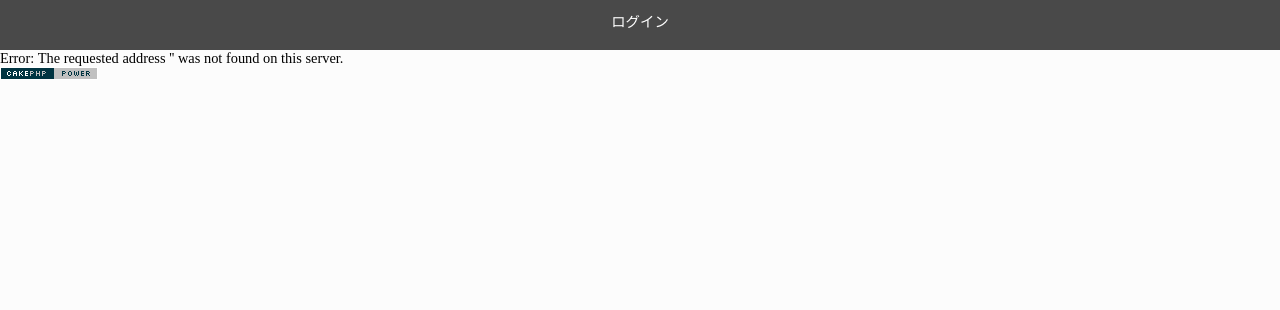
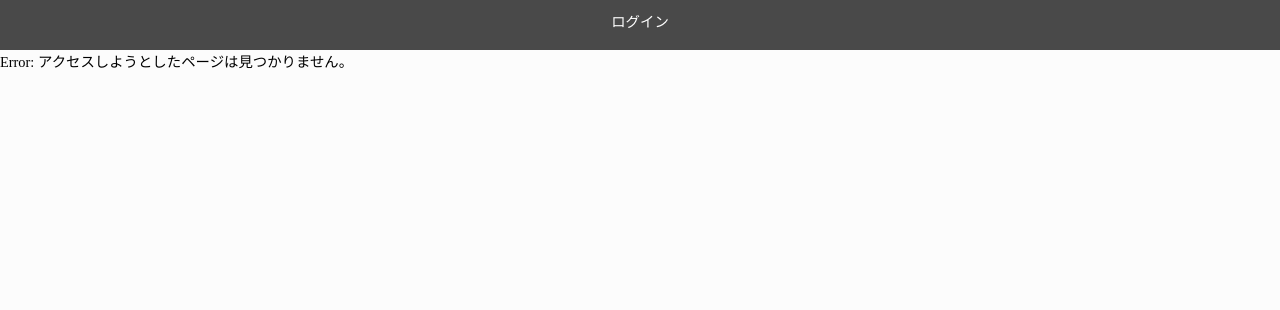
Before and after one commit to me-ta-tag/November_festival, a CakePHP app: the page made by app/View/Errors/error400.ctp in a window 1280 px wide. Shown: the top 310 px of the page. Run offline with PHP 8.4 and a stand-in for CakePHP, Linux system fonts and the light colour scheme; the template is opened without the code that fills it, so the values that code supplies are empty; some libraries are stand-ins or nearby versions.

Commit message:
公開用の設定を行いました

```diff
--- a/app/Config/core.php
+++ b/app/Config/core.php
@@ -31,7 +31,7 @@
  * In production mode, flash messages redirect after a time interval.
  * In development mode, you need to click the flash message to continue.
  */
-	Configure::write('debug', 2);
+	Configure::write('debug', 0);
 
 /**
  * Configure the Error handler used to handle errors for your application. By default
--- a/app/Config/routes.php
+++ b/app/Config/routes.php
@@ -24,12 +24,13 @@
  * its action called 'display', and we pass a param to select the view file
  * to use (in this case, /app/View/Pages/home.ctp)...
  */
-	Router::connect('/', array('controller' => 'pages', 'action' => 'display', 'home'));
+	//Router::connect('/', array('controller' => 'pages', 'action' => 'display', 'home'));
+Router::connect('/', array('controller' => 'shops', 'action' => 'index'));
 //アプリケーション直下に来た際、どのコントローラーのどのメソッドを読むかを選択する
 /**
  * ...and connect the rest of 'Pages' controller's URLs.
  */
-	Router::connect('/pages/*', array('controller' => 'pages', 'action' => 'display'));
+	//Router::connect('/pages/*', array('controller' => 'pages', 'action' => 'display'));
 
 /**
  * Load all plugin routes. See the CakePlugin documentation on
--- a/app/View/Errors/error400.ctp
+++ b/app/View/Errors/error400.ctp
@@ -20,7 +20,7 @@
 <p class="error">
 	<strong><?php echo __d('cake', 'Error'); ?>: </strong>
 	<?php printf(
-		__d('cake', 'The requested address %s was not found on this server.'),
+	    __d('cake', 'アクセスしようとしたページは見つかりません。'),
 		"<strong>'{$url}'</strong>"
 	); ?>
 </p>
--- a/app/View/Layouts/default.ctp
+++ b/app/View/Layouts/default.ctp
@@ -32,7 +32,10 @@ $cakeDescription = __d('cake_dev', 'CakePHP: the rapid development php framework
 <html>
 <head>
 	<?php echo $this->Html->charset(); ?>
-	<title>
+    <meta name="viewport" content="width=device-width">
+
+    <title>
+
 		<?php echo $cakeDescription ?>:
 		<?php echo $title_for_layout; ?>
 	</title>
@@ -133,14 +136,9 @@ $cakeDescription = __d('cake_dev', 'CakePHP: the rapid development php framework
 	</div>
 
 	<div id="footer">
-		<?php echo $this->Html->link(
-				$this->Html->image('cake.power.gif', array('alt' => $cakeDescription, 'border' => '0')),
-				'http://www.cakephp.org/',
-				array('target' => '_blank', 'escape' => false)
-			);
-		?>
+
 	</div>
-	<?php echo $this->element('sql_dump'); ?>
+	<?php //echo $this->element('sql_dump'); ?>
 
 
  </body>
```
